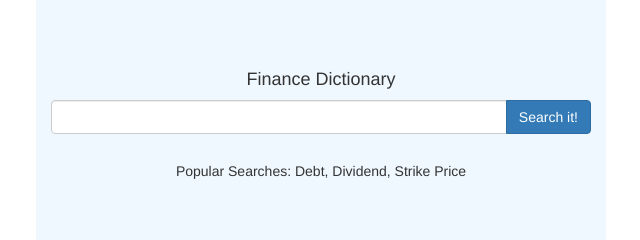
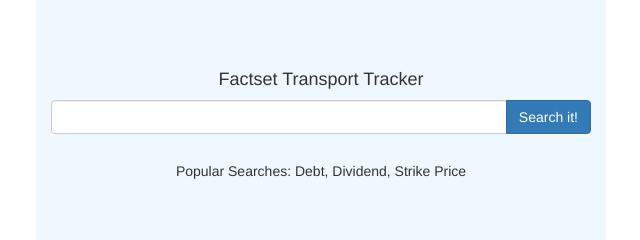
Before and after one commit to imravikumar150k/transporttracker, a plain HTML site: page index.html in a window 1280 px wide. Shown: the part 275-515 px from the top of the page, 319-959 px from the left. Drawn offline with nearby package versions, Linux system fonts and the light colour scheme.

Commit message:
Update index.html

```diff
--- a/index.html
+++ b/index.html
@@ -75,7 +75,7 @@
     <div class="container">
         <div class=" col-xs-12 col-sm-offset-3 col-sm-6 dict">
             <div class="search ">
-                <h4 class="center">Finance Dictionary</h4>
+                <h4 class="center">Factset Transport Tracker</h4>
                 <div class="input-group">
                     <input type="text" class="form-control" id="tags">
                     <span class="input-group-btn">
```
